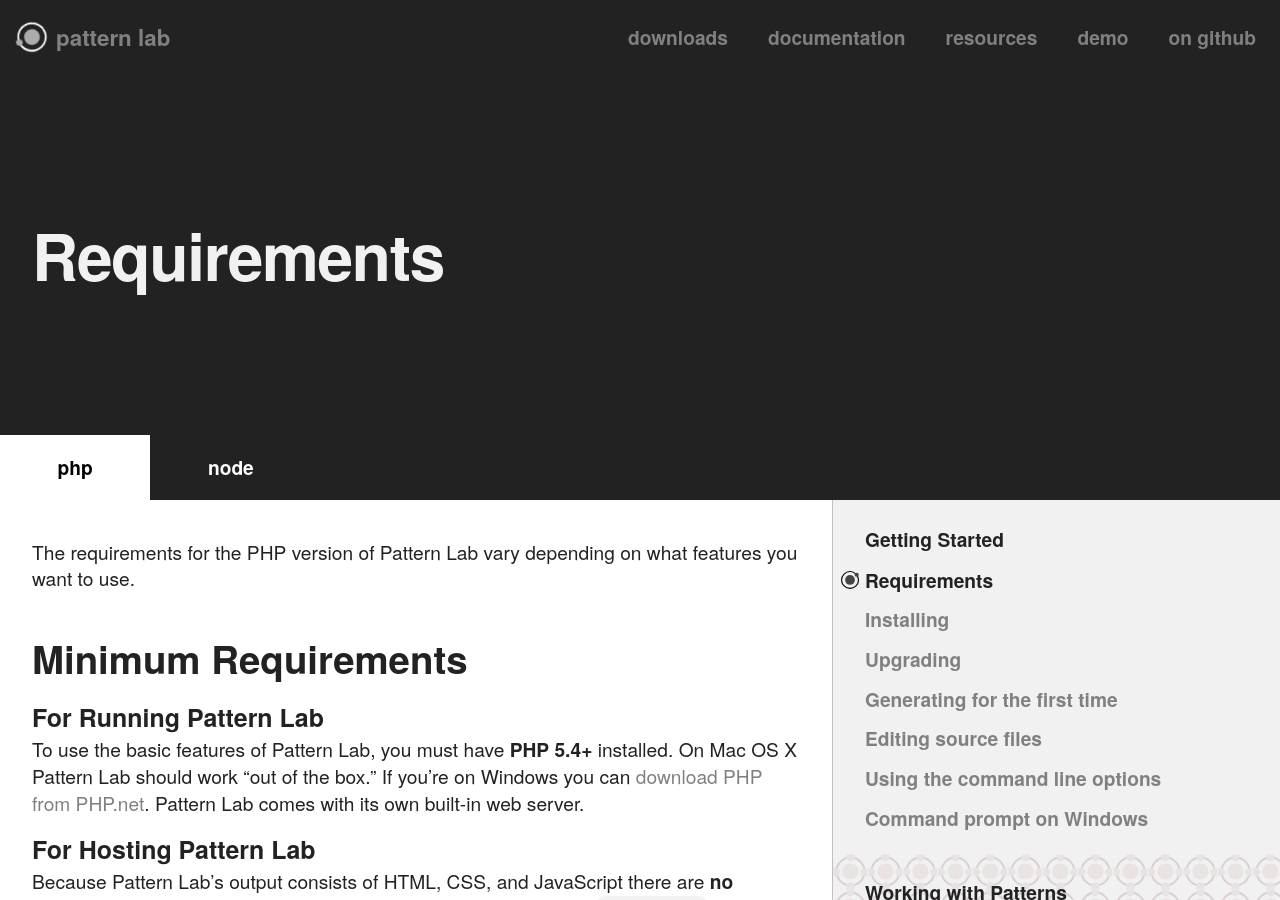
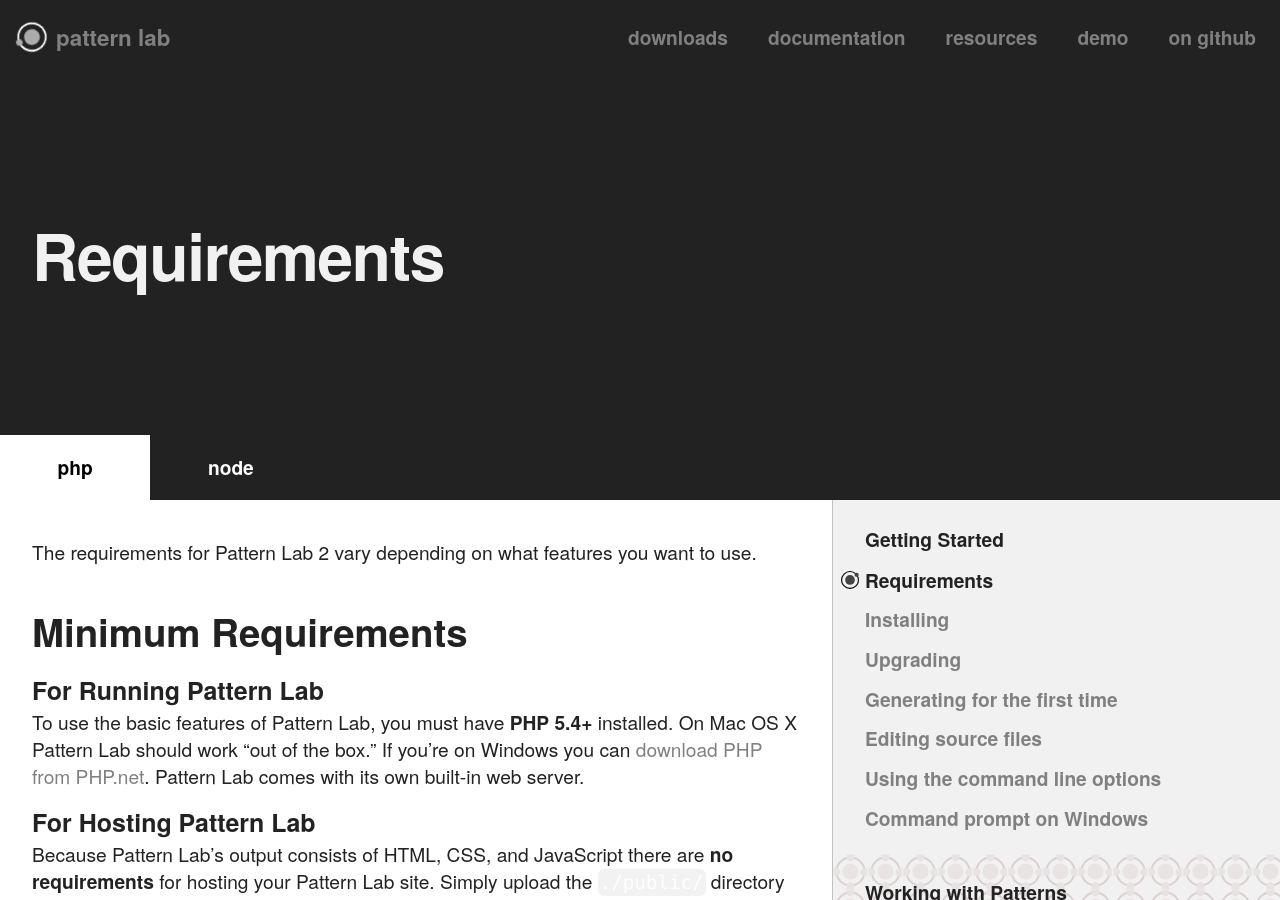
Before and after one commit to pattern-lab/website, a Jekyll site: the page built from docs/requirements.md, in a window 1280 px wide and 900 px high. Built offline with Jekyll 4.4.1, drawn with Linux system fonts in a browser that asks for light colours; comment, search, counter and statistics services are not loaded.

Commit message:
simplifying copy

```diff
--- a/docs/requirements.md
+++ b/docs/requirements.md
@@ -14,7 +14,7 @@
 
 {% capture m %}
 
-The requirements for the PHP version of Pattern Lab vary depending on what features you want to use.
+The requirements for Pattern Lab 2 vary depending on what features you want to use.
 
 ## Minimum Requirements
 
```
